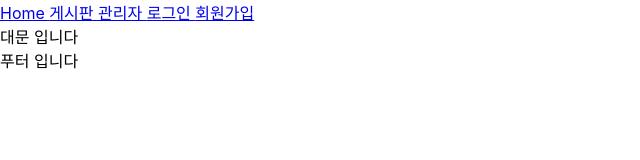
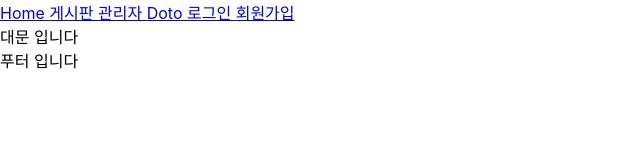
Before and after one commit to itdanja/ezen_web_2022_B_springreact, a React (Create React App) app in the folder src/main/frontend/: page / in a window 1280 px wide. Shown: the top 160 px of the page, without its empty margins (0-640 px from the left). Built offline with nearby package versions, Linux system fonts and the light colour scheme; no server answers.

Commit message:
day79 과제[ AppTodo ] 헤더 포함해서 페이징처리 기능 추가

```diff
--- a/src/main/frontend/src/component/Header.js
+++ b/src/main/frontend/src/component/Header.js
@@ -30,6 +30,7 @@ export default function Header( props ) {
             <a href="/"> Home </a>
             <a href="/board/list"> 게시판 </a>
             <a href="/admin/dashboard"> 관리자 </a>
+            <a href="/"> Doto </a>
             {
                 login == null
                 ? ( <>
```
